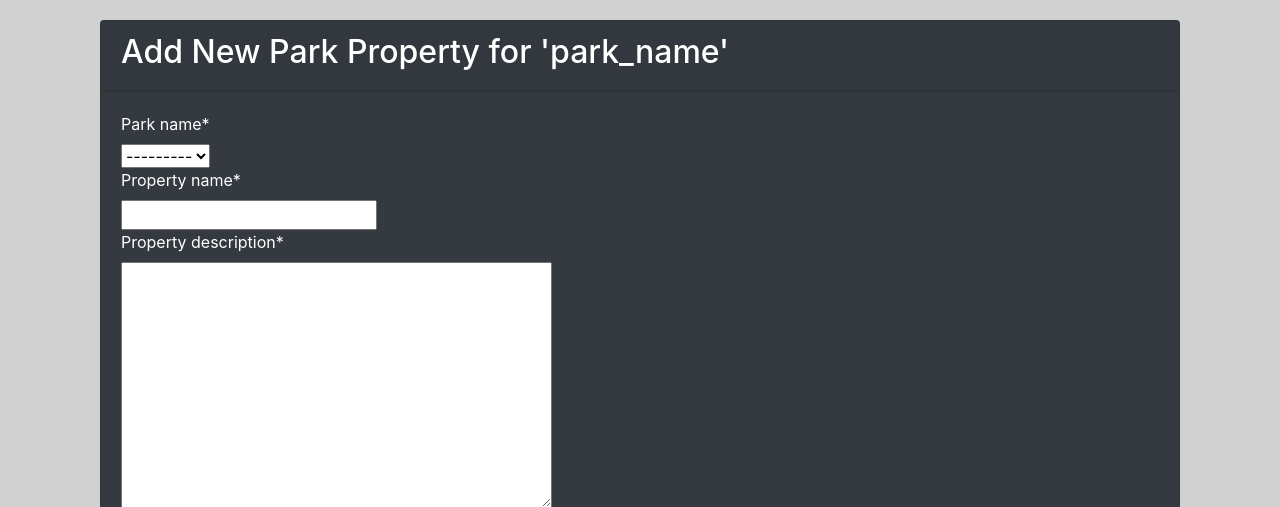
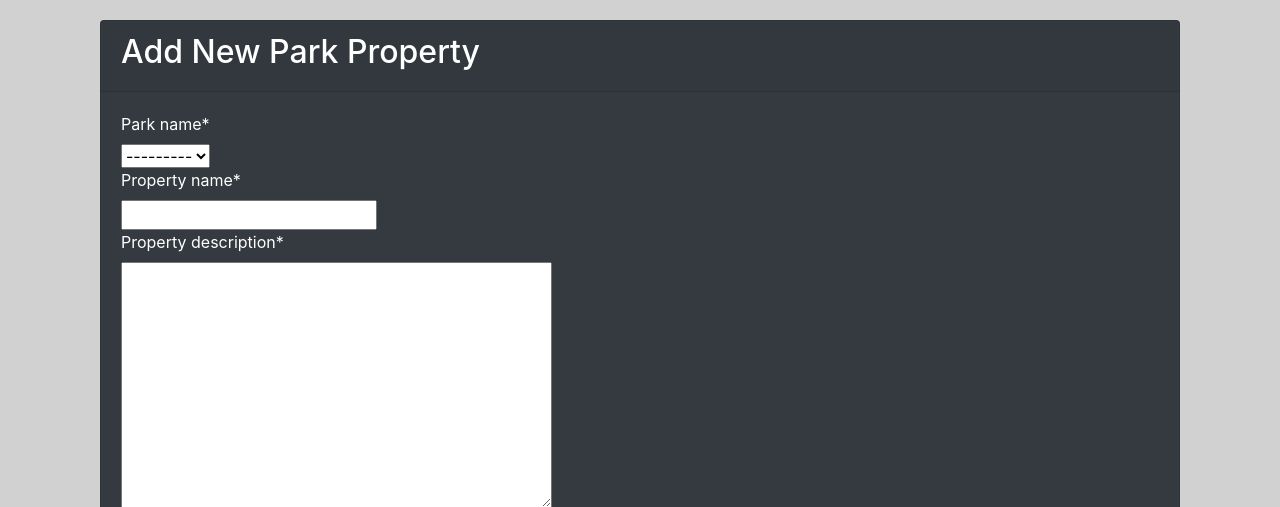
Before and after one commit to cleif/ISQA8210-Assignment5, a Django app: page /parksystemapp/parkpropnew/ in a window 1280 px wide. Shown: the part 56-563 px from the top of the page. Run offline with Django 3.2, Linux system fonts and the light colour scheme; the visitor is signed in with stand-in values (Sample User, id 1); data that the repository does not hold is empty; some libraries are stand-ins or nearby versions.

Commit message:
diff logic

```diff
--- a/parksystemapp/templates/parkprop_add.html
+++ b/parksystemapp/templates/parkprop_add.html
@@ -3,7 +3,7 @@
 {% block content %}
 <div class="container" style="margin-top: 20px;">
     <div class="card text-white bg-dark mb-3">
-      <div class="card-header"><h2>Add New Park Property for 'park_name' </h2></div>
+      <div class="card-header"><h2>Add New Park Property</h2></div>
       <div class="card-body">
     <form method="POST" class="parkprop-form">{% csrf_token %}
           {{ form|crispy }}
```
